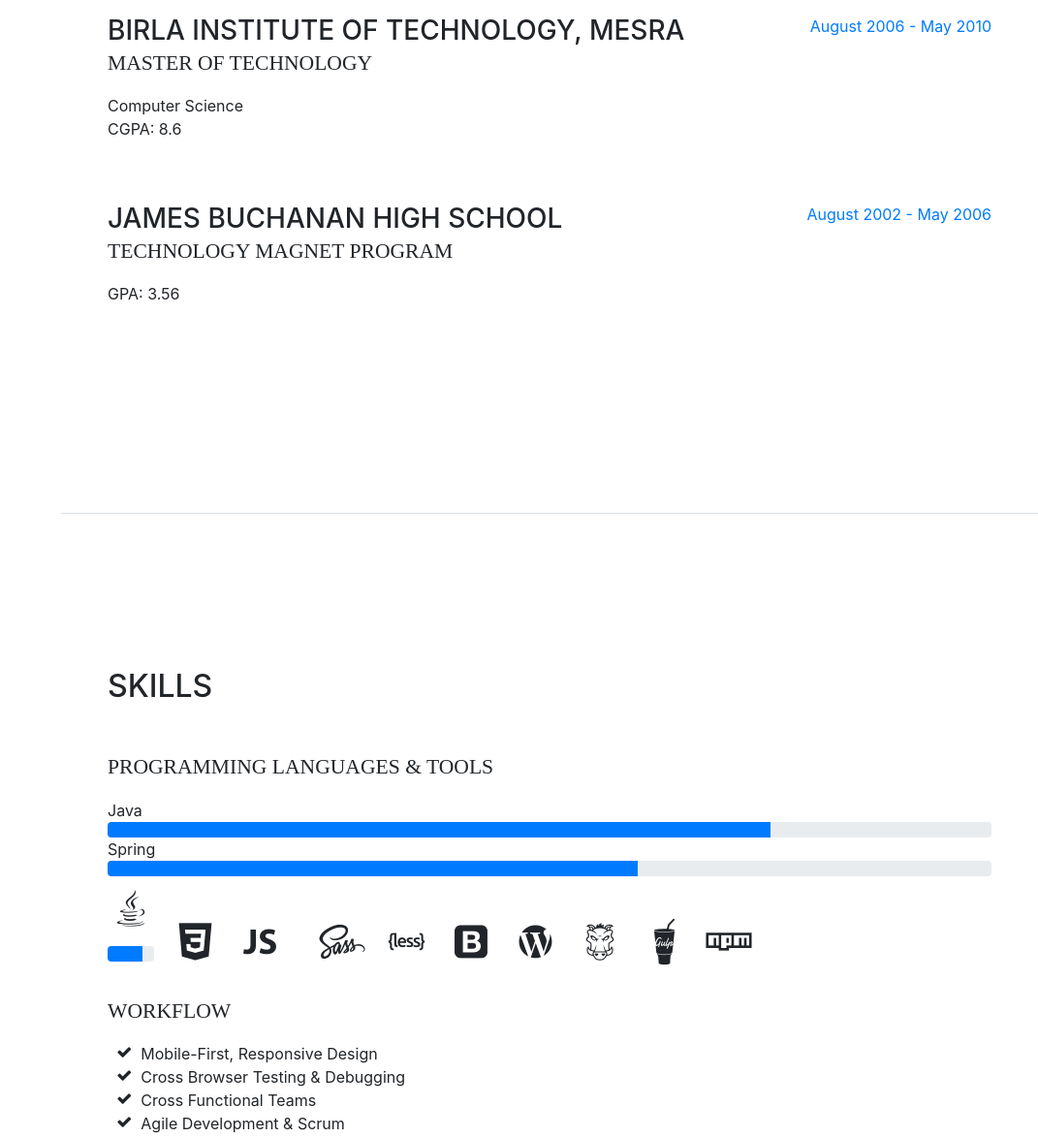
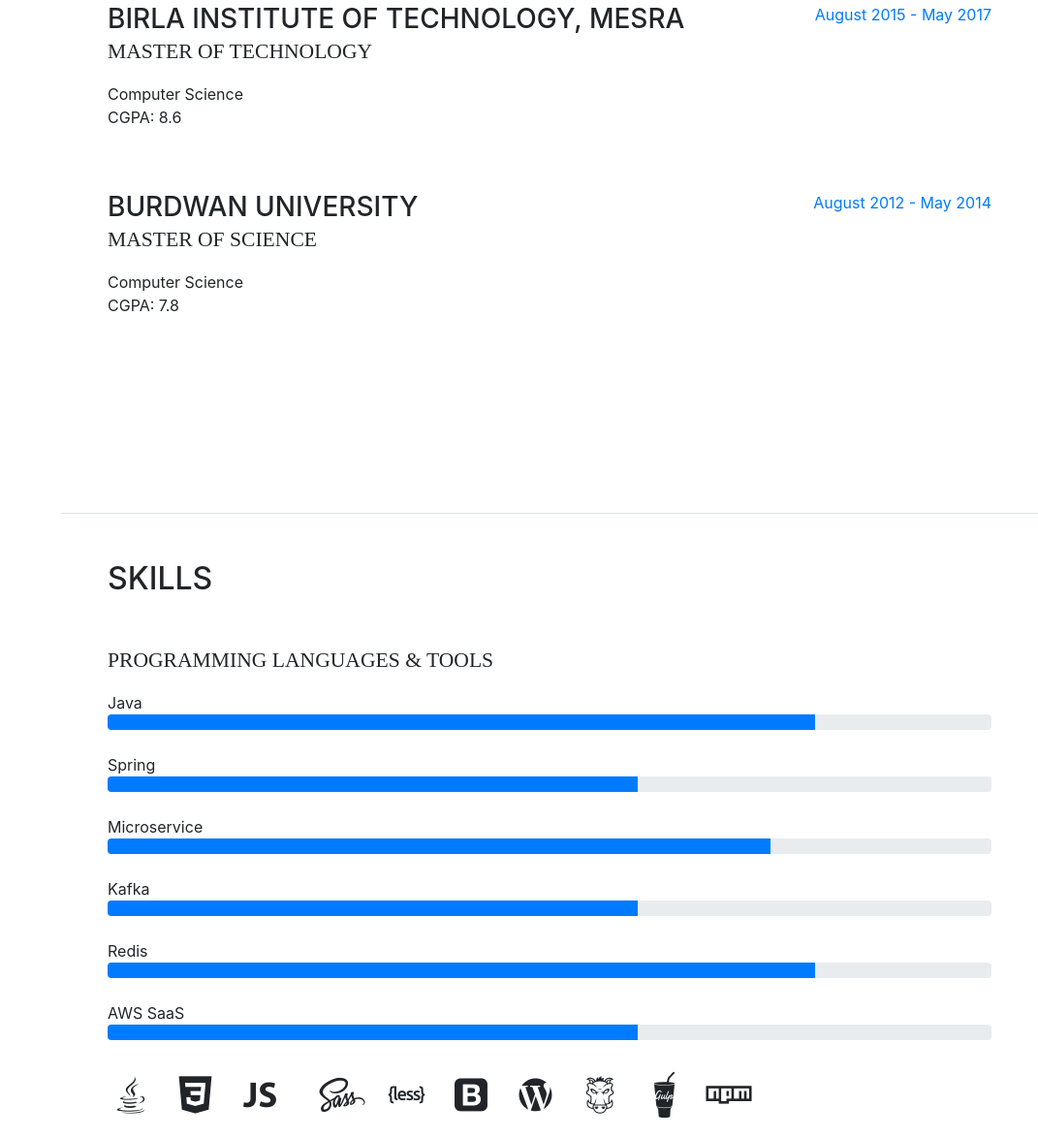
Before and after one commit to swarupCode/swarup-resume-web, a website with bundled scripts: page index.html in a window 1280 px wide. Shown: the part 2149-3323 px from the top of the page at 97% size, without its empty margins (209-1280 px from the left). Built offline with nearby package versions, Linux system fonts and the light colour scheme; a web font is replaced by a local one.

Commit message:
Add University upgrades

```diff
--- a/index.html
+++ b/index.html
@@ -8,7 +8,7 @@
     <meta name="description" content="">
     <meta name="author" content="">
 
-    <title>Resume - Start Bootstrap Theme</title>
+    <title>Swarup's Page</title>
 
     <!-- Bootstrap core CSS -->
     <link href="vendor/bootstrap/css/bootstrap.min.css" rel="stylesheet">
@@ -153,7 +153,7 @@
               <p>Collaboratively administrate empowered markets via plug-and-play networks. Dynamically procrastinate B2C users after installed base benefits. Dramatically visualize customer directed convergence without revolutionary ROI.</p>
             </div>
             <div class="resume-date text-md-right">
-              <span class="text-primary">September 2008 - June 2010</span>
+              <span class="text-primary">September 2019 - June 2017</span>
             </div>
           </div>
 
@@ -173,18 +173,19 @@
               <p>CGPA: 8.6</p>
             </div>
             <div class="resume-date text-md-right">
-              <span class="text-primary">August 2006 - May 2010</span>
+              <span class="text-primary">August 2015 - May 2017</span>
             </div>
           </div>
 
           <div class="resume-item d-flex flex-column flex-md-row">
             <div class="resume-content mr-auto">
-              <h3 class="mb-0">James Buchanan High School</h3>
-              <div class="subheading mb-3">Technology Magnet Program</div>
-              <p>GPA: 3.56</p>
+              <h3 class="mb-0">Burdwan University</h3>
+              <div class="subheading mb-3">Master of Science</div>
+              <div>Computer Science</div>
+              <p>CGPA: 7.8</p>
             </div>
             <div class="resume-date text-md-right">
-              <span class="text-primary">August 2002 - May 2006</span>
+              <span class="text-primary">August 2012 - May 2014</span>
             </div>
           </div>
 
@@ -198,18 +199,31 @@
           <div class="subheading mb-3">Programming Languages &amp; Tools</div>
           Java
           <div class="progress">
-            <div class="progress-bar" role="progressbar" style="width: 75%" aria-valuenow="25" aria-valuemin="0" aria-valuemax="100"></div>
-          </div>
+            <div class="progress-bar" role="progressbar" style="width: 80%" aria-valuenow="25" aria-valuemin="0" aria-valuemax="100"></div>
+          </div> </br>
           Spring
           <div class="progress">
             <div class="progress-bar" role="progressbar" style="width: 60%" aria-valuenow="25" aria-valuemin="0" aria-valuemax="100"></div>
-          </div>
+          </div> </br>
+          Microservice
+          <div class="progress">
+            <div class="progress-bar" role="progressbar" style="width: 75%" aria-valuenow="25" aria-valuemin="0" aria-valuemax="100"></div>
+          </div> </br>
+          Kafka
+          <div class="progress">
+            <div class="progress-bar" role="progressbar" style="width: 60%" aria-valuenow="25" aria-valuemin="0" aria-valuemax="100"></div>
+          </div> </br>
+          Redis
+          <div class="progress">
+            <div class="progress-bar" role="progressbar" style="width: 80%" aria-valuenow="25" aria-valuemin="0" aria-valuemax="100"></div>
+          </div> </br>
+          AWS SaaS
+          <div class="progress">
+            <div class="progress-bar" role="progressbar" style="width: 60%" aria-valuenow="25" aria-valuemin="0" aria-valuemax="100"></div>
+          </div> </br>
           <ul class="list-inline list-icons">
             <li class="list-inline-item">
               <i class="devicons devicons-java"></i>
-              <div class="progress">
-                <div class="progress-bar" role="progressbar" style="width: 75%" aria-valuenow="25" aria-valuemin="0" aria-valuemax="100"></div>
-              </div>
             </li>
 
             <li class="list-inline-item">
```
